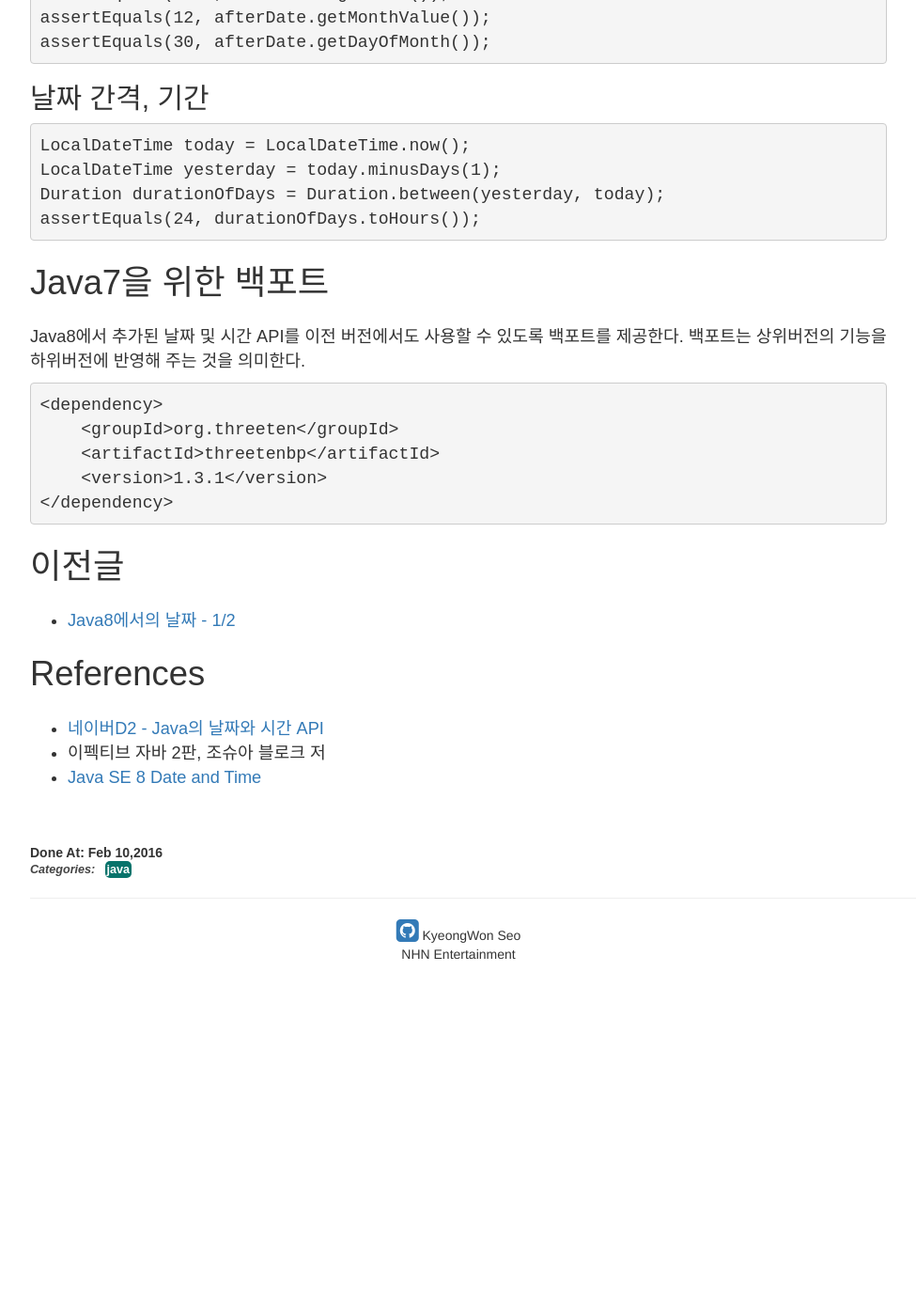
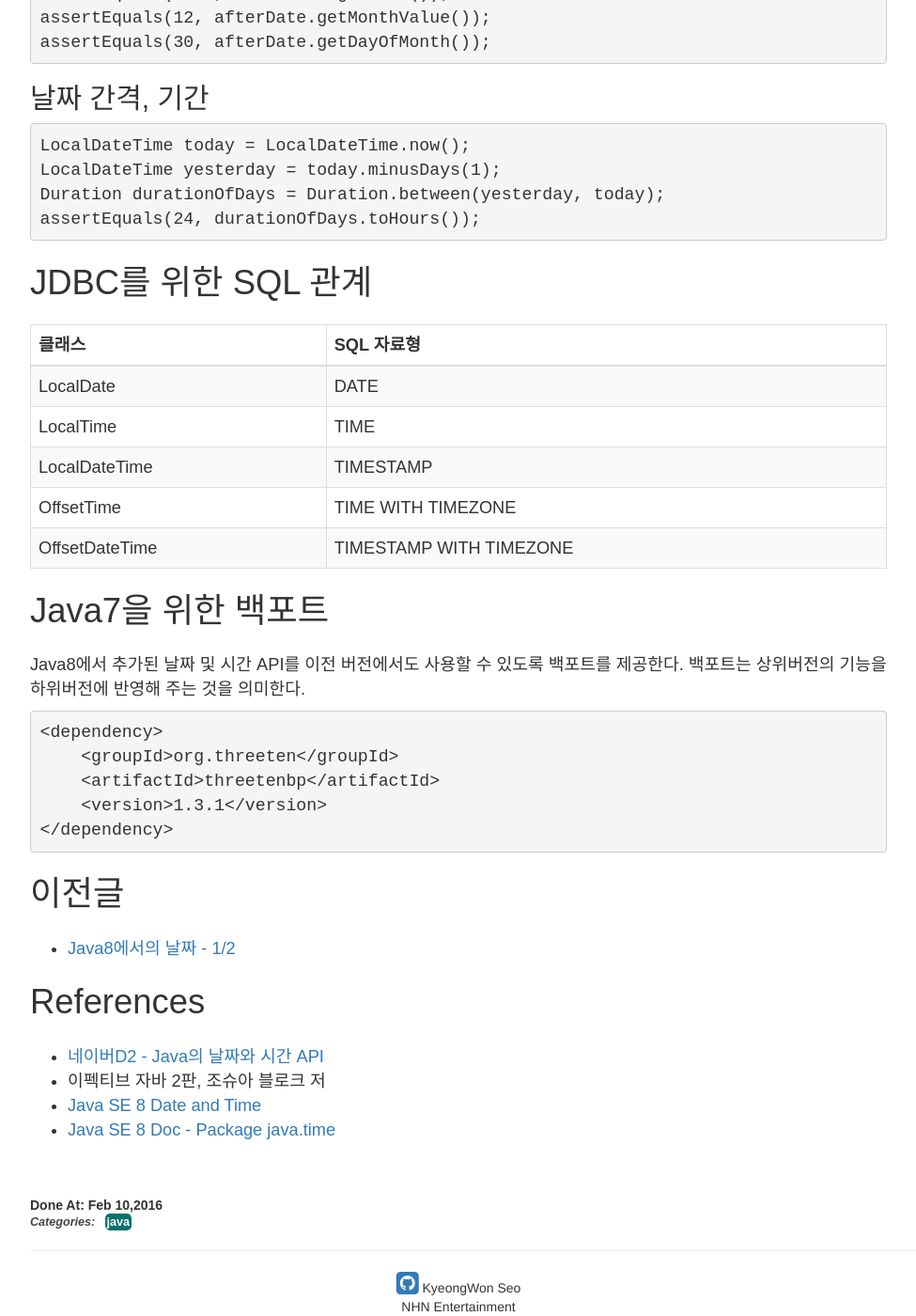
Before and after one commit to kwSeo/kwSeo.github.io, a Jekyll site: the page built from _posts/2016-02-10-java8-about-date-2.md, in a window 1280 px wide and 1400 px high, scrolled down 3405 px. Shown: the whole window at 94% size, without its empty margins (152-1127 px from the left). Built offline with Jekyll 4.4.1, drawn with Linux system fonts in a browser that asks for light colours; nearby versions of some CDN libraries; library files that are not in the unit come from our copies; comment, search, counter and statistics services are not loaded; before the commit the page ends 4430 px from its top, so only the background shows below that.

Commit message:
내용 보충

```diff
--- a/_posts/2016-02-10-java8-about-date-2.md
+++ b/_posts/2016-02-10-java8-about-date-2.md
@@ -106,6 +106,17 @@ java.time에서 제공하는 클래스는 모두 팩토리메서드 방식으로
 	Duration durationOfDays = Duration.between(yesterday, today);
 	assertEquals(24, durationOfDays.toHours());
 
+# JDBC를 위한 SQL 관계
+
+{: .table .table-striped .table-bordered}
+클래스 | SQL 자료형
+---|---
+LocalDate | DATE
+LocalTime | TIME
+LocalDateTime | TIMESTAMP
+OffsetTime | TIME WITH TIMEZONE
+OffsetDateTime | TIMESTAMP WITH TIMEZONE
+
 
 # Java7을 위한 백포트
 Java8에서 추가된 날짜 및 시간 API를 이전 버전에서도 사용할 수 있도록 백포트를 제공한다. 백포트는 상위버전의 기능을 하위버전에 반영해 주는 것을 의미한다.
@@ -123,3 +134,4 @@ Java8에서 추가된 날짜 및 시간 API를 이전 버전에서도 사용할
 - [네이버D2 - Java의 날짜와 시간 API](http://d2.naver.com/helloworld/645609)
 - 이펙티브 자바 2판, 조슈아 블로크 저
 - [Java SE 8 Date and Time](http://www.oracle.com/technetwork/articles/java/jf14-date-time-2125367.html)
+- [Java SE 8 Doc - Package java.time](https://docs.oracle.com/javase/8/docs/api/java/time/package-summary.html)
```
